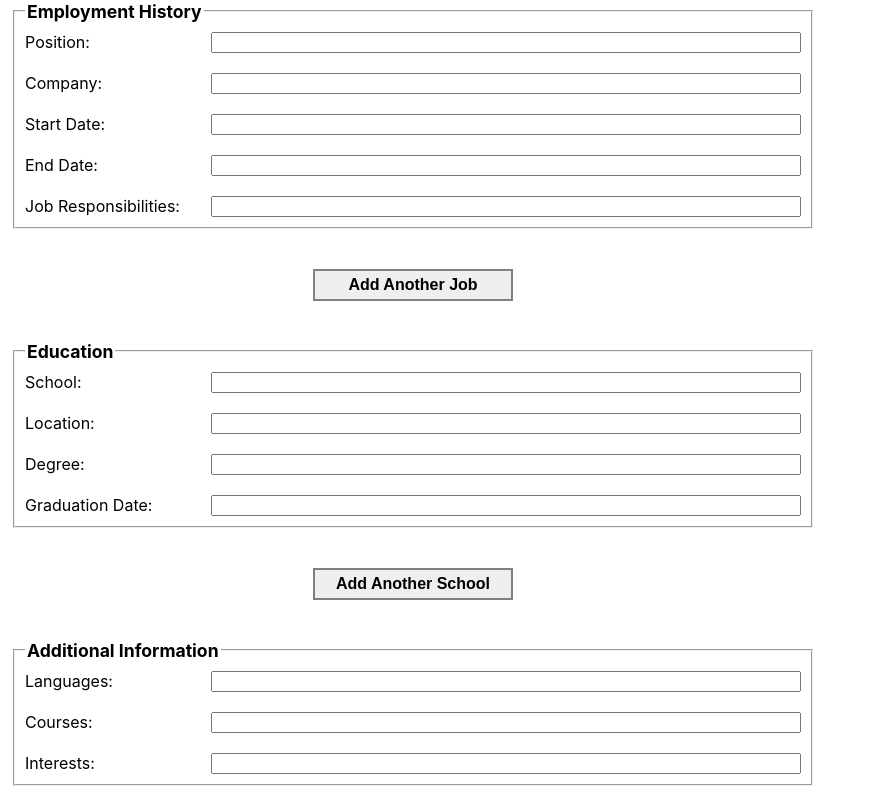
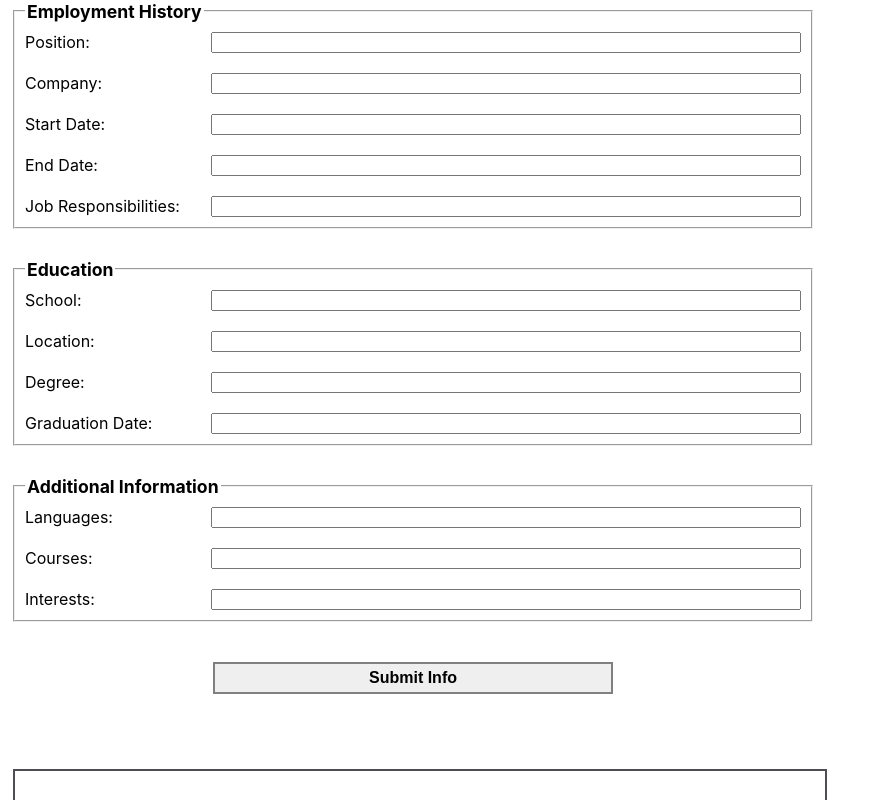
Before and after one commit to Danelle-Gunter/cv-project, a React (Create React App) app: page / in a window 1280 px wide. Shown: the part 363-1163 px from the top of the page, without its empty margins (0-877 px from the left). Built offline with nearby package versions, Linux system fonts and the light colour scheme.

Commit message:
Removed some unused lines

```diff
--- a/src/index.js
+++ b/src/index.js
@@ -259,19 +259,12 @@ class DisplayForm extends Component {
         super(props);
     }
 
-    newForm(e) {
-        e.preventDefault();
-        <EmploymentHistoryForm />;
-    }
-
     render() {
         return (
             <form>
                 <PersonalInfoForm />
                 <EmploymentHistoryForm />
-                <button className='addAnother' onClick={this.props.newForm}>Add Another Job</button>
                 <EducationForm />
-                <button className='addAnother' type='button'>Add Another School</button>
                 <AdditionalInfoForm />
                 <button onClick={this.handleSubmit}>Submit Info</button>
             </form>
```
